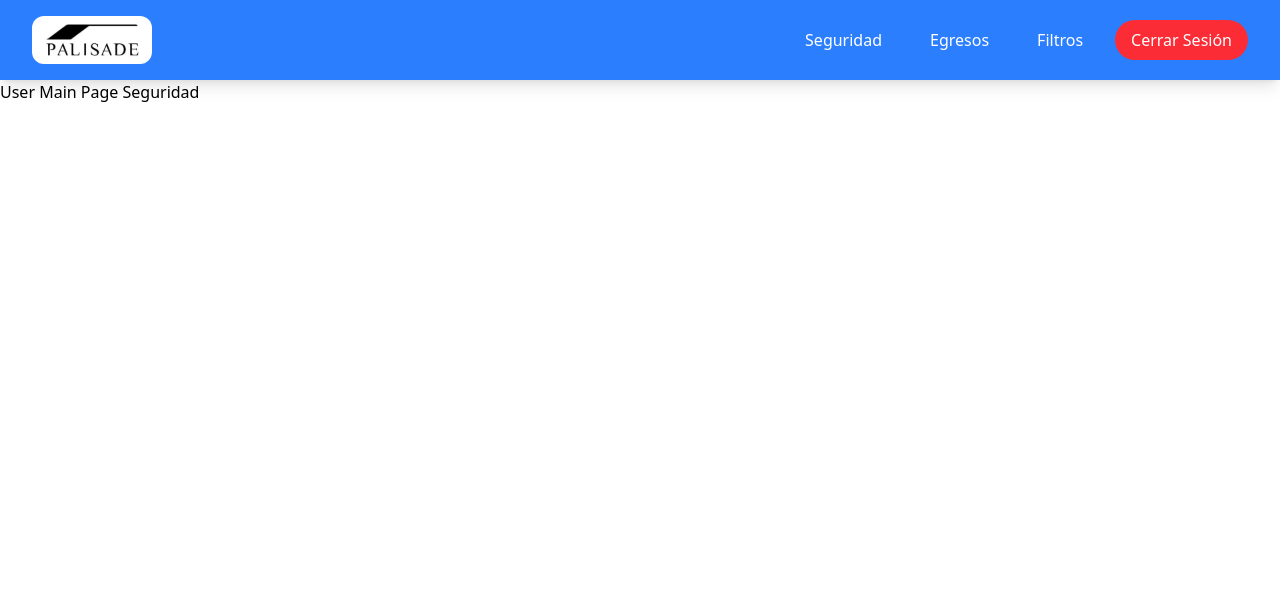
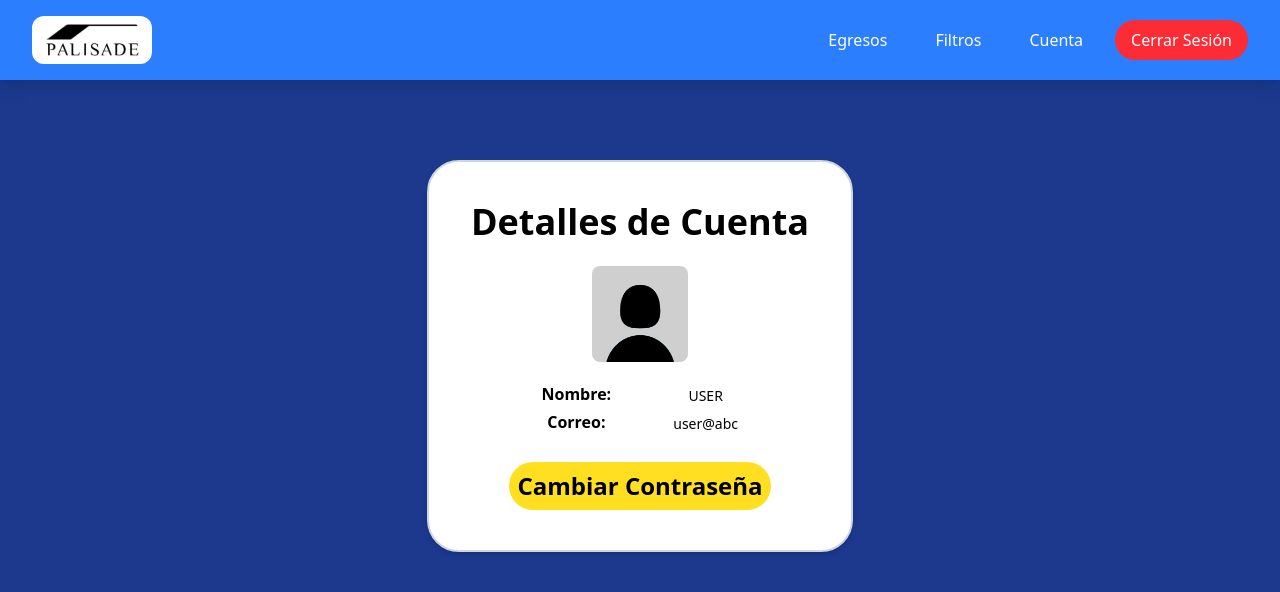
Before and after one commit to adol-sot/Proyecto-PW-G4, a React (Vite) app: page /usermainseguridad in a window 1280 px wide. Shown: the top 592 px of the page. Built offline with nearby package versions, Linux system fonts and the light colour scheme.

Commit message:
Cambio de Contraseña para usuario autorizado
-Se terminó las paginas UserMainPageSeguridad y UserCambiarContra

```diff
--- /dev/null
+++ b/src/components/DetallesCuentaUser.jsx
@@ -0,0 +1,26 @@
+import { useNavigate } from "react-router-dom"
+
+function DetallesCuentaUser() {
+    const navigate = useNavigate()
+
+    return <div className="mt-6 px-10">
+        <img className="h-24 border-black rounded-lg place-self-center mb-5" src="/imagenes/PFP.jpg"/>
+
+        <div className="grid grid-cols-2">
+            <label className="ml-1 font-bold text-center">Nombre:</label>
+            <p className="rounded-md px-2 py-1 text-sm text-center">USER</p>
+
+            <label className="ml-1 font-bold text-center">Correo:</label>
+            <p className="rounded-md px-2 py-1 text-sm text-center">user@abc</p>
+        </div>
+
+        <div className="mt-2">
+            <button className="mt-4 bg-yellow-300 w-full rounded-full py-2 text-black font-bold text-2xl hover:bg-amber-600 hover:text-white" type="button"
+                onClick={function(){navigate("/usercambiarcontra")}}>
+                Cambiar Contraseña
+            </button>
+        </div>
+    </div>
+}
+
+export default DetallesCuentaUser
--- a/src/components/Navegacion.jsx
+++ b/src/components/Navegacion.jsx
@@ -27,11 +27,6 @@ function Navegacion() {
                     </Link>
                 )}
                 {!esAdmin &&
-                <Link to="/usermainseguridad" className="text-white font-medium px-4 py-2 rounded-full hover:bg-yellow-300 hover:text-black">
-                    Seguridad
-                </Link>
-                }
-                {!esAdmin &&
                 <Link to="/usermain" className="text-white font-medium px-4 py-2 rounded-full hover:bg-yellow-300 hover:text-black">
                     Egresos
                 </Link>
@@ -39,6 +34,11 @@ function Navegacion() {
                 {!esAdmin &&
                 <Link to="/usermainfiltros" className="text-white font-medium px-4 py-2 rounded-full hover:bg-yellow-300 hover:text-black">
                     Filtros
+                </Link>
+                }
+                {!esAdmin &&
+                <Link to="/usermainseguridad" className="text-white font-medium px-4 py-2 rounded-full hover:bg-yellow-300 hover:text-black">
+                    Cuenta
                 </Link>
                 }
                 <Link to="/" onClick={handleLogout} className="bg-red-500 text-white px-4 py-2 rounded-full font-medium hover:bg-red-600">
--- a/src/main.jsx
+++ b/src/main.jsx
@@ -11,6 +11,7 @@ import AdminMainPage from './pages/AdminMainPage'
 import Navegacion from './components/Navegacion'
 import FiltrarGraficoEgreso from './pages/FiltrarGraficoEgreso'
 import UserMainPageSeguridad from './pages/UserMainPageSeguridad'
+import UserCambiarContra from './pages/UserCambiarContra'
 
 createRoot(document.getElementById('root')).render(
   <StrictMode>
@@ -24,6 +25,7 @@ createRoot(document.getElementById('root')).render(
         <Route path='/adminmain' element={ <AdminMainPage />}/>
         <Route path='/grafico-egresos' element={ <FiltrarGraficoEgreso />}/>
         <Route path='/usermainseguridad' element={ <UserMainPageSeguridad />}/>
+        <Route path='/usercambiarcontra' element={ <UserCambiarContra/>}/>
       </Routes>
     </BrowserRouter>
   </StrictMode>,
--- /dev/null
+++ b/src/pages/UserCambiarContra.jsx
@@ -0,0 +1,36 @@
+import { useNavigate } from "react-router-dom"
+
+function UserCambiarContra(){
+
+    const navigate = useNavigate()
+
+    return <div className="flex justify-center items-center bg-blue-900 min-h-screen">
+        <div className="rounded-4xl shadow-md p-10 bg-white xl:w-1/3 lg:w-1/3 md:w-1/2 sm:w-1/2">
+            <h1 className="text-4xl font-bold place-self-center mb-6"> Cambiar Contraseña </h1  >
+            <div>
+                <p className="my-6">Ingresa tu correo electrónico y tu nueva contraseña. Una vez completado te enviaremos un correo para confirmar la acción.</p>
+                <div className="grid">
+                    <label className="text-sm font-medium mb-1">Contraseña actual</label>
+                    <input type="password" className="rounded-full bg-gray-200 px-4 py-1"/>
+
+                    <label className="text-sm font-medium mb-1 mt-5">Nueva contraseña</label>
+                    <input type="password" className="rounded-full bg-gray-200 px-4 py-1"/>
+
+                    <label className="text-sm font-medium mb-1 mt-3">Confirmar contraseña</label>
+                    <input type="password" className="rounded-full bg-gray-200 px-4 py-1"/>
+                </div>
+
+                <div className="flex justify-between items-center mt-6">
+                    <button onClick={function(){navigate("/usermainseguridad")}} type="button" className="bg-gray-300 px-6 py-2 rounded-full hover:bg-gray-400">
+                        Cancelar
+                    </button>
+                    <button onClick={function(){navigate("/usermainseguridad")}} type="button" className="bg-yellow-300 px-6 py-2 rounded-full font-semibold text-black hover:bg-amber-600 hover:text-white">
+                        Confirmar
+                    </button>
+                </div>
+            </div>
+        </div>
+    </div>
+}
+
+export default UserCambiarContra
--- a/src/pages/UserMainPageSeguridad.jsx
+++ b/src/pages/UserMainPageSeguridad.jsx
@@ -1,9 +1,13 @@
+import DetallesCuentaUser from "../components/DetallesCuentaUser"
 import Navegacion from "../components/Navegacion"
 
 function UserMainPageSeguridad() {
-    return <div>
+    return <div className="min-h-screen bg-blue-900 relative">
         <Navegacion />
-        <h1>User Main Page Seguridad</h1>
+        <div className="border-2 rounded-4xl place-self-center border-gray-300 shadow-md p-10 my-20 bg-white xl:w-1/3 lg:w-1/3 md:w-1/2 sm:w-1/2">
+            <h1 className="text-4xl font-bold place-self-center"> Detalles de Cuenta </h1>
+            <DetallesCuentaUser />
+        </div>
     </div>
 
 }
```
Also changed, not shown: public/imagenes/PFP.jpg (added).
